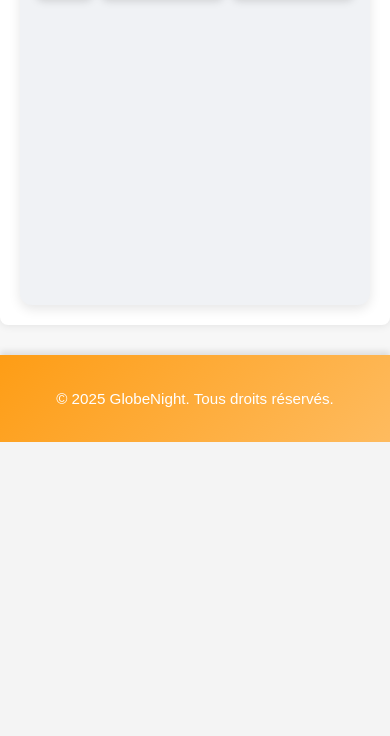
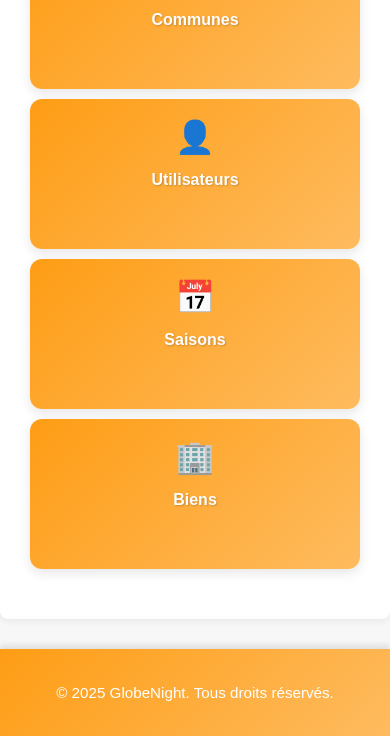
Before and after one commit to Gu1LLaumeR0UY3R/Goodnight, a PHP site: page /app/Views/admin/index.php in a window 390 px wide. Shown: the part 643-1379 px from the top of the page. Before the commit the page ends 1085 px from the top, so only its background shows below. Run offline with PHP 8.4, Linux system fonts and the light colour scheme.

Commit message:
Pop up sur l'espace admin

```diff
--- a/app/Views/admin/index.php
+++ b/app/Views/admin/index.php
@@ -7,25 +7,66 @@
     <link rel="stylesheet" href="/css/style.css">
     <link rel="stylesheet" href="/css/grille.css">
     <link rel="stylesheet" href="/css/navbar.css">
+    <link rel="stylesheet" href="/css/admin-modal.css">
 </head>
 <body>
     <?php include __DIR__ . '/../layout/navbar.php'; ?>
 
     <main>
         <h2>Bienvenue sur le tableau de bord administrateur</h2>
-        <p>Utilisez le menu de navigation ci-dessus pour gérer les différentes entités de la plateforme.</p>
-        <div class="parent">
-            <div class="div1"><iframe src="/admin/typesBiens" frameborder="0"></iframe></div>
-            <div class="div2"><iframe src="/admin/roles" frameborder="0"></iframe></div>
-            <div class="div3"><iframe src="/admin/communes" frameborder="0"></iframe></div>
-            <div class="div4"><iframe src="/admin/users" frameborder="0"></iframe></div>
-            <div class="div5"><iframe src="/admin/saisons" frameborder="0"></iframe></div>
-            <div class="div6"><iframe src="/admin/biens" frameborder="0"></iframe></div>
+        <p>Cliquez sur une boîte pour gérer les différentes entités de la plateforme.</p>
+
+        <!-- Conteneur des boîtes cliquables -->
+        <div class="admin-boxes-container">
+            <!-- Gestion des Types de Biens -->
+            <div class="admin-box" data-iframe-url="/admin/typesBiens" data-title="Gestion des Types de Biens">
+                <span class="admin-box-icon">🏠</span>
+                <h3 class="admin-box-title">Types de Biens</h3>
+                <p class="admin-box-description">Gérer les types de biens disponibles</p>
+            </div>
+
+            <!-- Gestion des Rôles -->
+            <div class="admin-box" data-iframe-url="/admin/roles" data-title="Gestion des Rôles">
+                <span class="admin-box-icon">👥</span>
+                <h3 class="admin-box-title">Rôles</h3>
+                <p class="admin-box-description">Gérer les rôles utilisateur</p>
+            </div>
+
+            <!-- Gestion des Communes -->
+            <div class="admin-box" data-iframe-url="/admin/communes" data-title="Gestion des Communes">
+                <span class="admin-box-icon">🗺️</span>
+                <h3 class="admin-box-title">Communes</h3>
+                <p class="admin-box-description">Gérer les communes</p>
+            </div>
+
+            <!-- Gestion des Utilisateurs -->
+            <div class="admin-box" data-iframe-url="/admin/users" data-title="Gestion des Utilisateurs">
+                <span class="admin-box-icon">👤</span>
+                <h3 class="admin-box-title">Utilisateurs</h3>
+                <p class="admin-box-description">Gérer les utilisateurs</p>
+            </div>
+
+            <!-- Gestion des Saisons -->
+            <div class="admin-box" data-iframe-url="/admin/saisons" data-title="Gestion des Saisons">
+                <span class="admin-box-icon">📅</span>
+                <h3 class="admin-box-title">Saisons</h3>
+                <p class="admin-box-description">Gérer les saisons tarifaires</p>
+            </div>
+
+            <!-- Gestion des Biens -->
+            <div class="admin-box" data-iframe-url="/admin/biens" data-title="Gestion des Biens">
+                <span class="admin-box-icon">🏢</span>
+                <h3 class="admin-box-title">Biens</h3>
+                <p class="admin-box-description">Gérer tous les biens</p>
+            </div>
         </div>
     </main>
 
     <footer>
         <p>&copy; <?php echo date("Y"); ?> GlobeNight. Tous droits réservés.</p>
     </footer>
+
+    <!-- Script pour gérer les modales -->
+    <script src="/js/admin-modal.js"></script>
 </body>
 </html>
--- /dev/null
+++ b/public/css/admin-modal.css
@@ -0,0 +1,343 @@
+/* ========================================
+   ADMIN MODAL - Styles pour les boîtes et modales
+   ======================================== */
+
+/* Conteneur principal des boîtes */
+.admin-boxes-container {
+    display: grid;
+    grid-template-columns: repeat(auto-fit, minmax(280px, 1fr));
+    gap: 20px;
+    padding: 20px;
+    margin: 20px 0;
+}
+
+/* Style des boîtes cliquables */
+.admin-box {
+    background: linear-gradient(135deg, #FE9D15 0%, #FEBB5F 100%);
+    border-radius: 12px;
+    padding: 30px;
+    cursor: pointer;
+    transition: all 0.3s ease;
+    box-shadow: 0 4px 12px rgba(0, 0, 0, 0.1);
+    display: flex;
+    flex-direction: column;
+    align-items: center;
+    text-align: center;
+    color: white;
+    text-decoration: none;
+    min-height: 200px;
+    justify-content: center;
+}
+
+.admin-box:hover {
+    transform: translateY(-8px);
+    box-shadow: 0 8px 20px rgba(0, 0, 0, 0.2);
+    background: linear-gradient(135deg, #FE9D15 0%, #FE9D15 100%);
+}
+
+.admin-box:active {
+    transform: translateY(-4px);
+}
+
+/* Icône de la boîte */
+.admin-box-icon {
+    font-size: 3rem;
+    margin-bottom: 15px;
+    display: block;
+}
+
+/* Titre de la boîte */
+.admin-box-title {
+    font-size: 1.3rem;
+    font-weight: bold;
+    margin: 0;
+    color: white;
+    text-shadow: 1px 1px 2px rgba(0, 0, 0, 0.2);
+}
+
+/* Description de la boîte */
+.admin-box-description {
+    font-size: 0.9rem;
+    margin-top: 10px;
+    color: rgba(255, 255, 255, 0.9);
+    opacity: 0;
+    transition: opacity 0.3s ease;
+}
+
+.admin-box:hover .admin-box-description {
+    opacity: 1;
+}
+
+/* ========================================
+   MODAL - Styles pour la fenêtre modale
+   ======================================== */
+
+/* Overlay de la modale */
+.modal-overlay {
+    display: none;
+    position: fixed;
+    top: 0;
+    left: 0;
+    right: 0;
+    bottom: 0;
+    background-color: rgba(0, 0, 0, 0.5);
+    z-index: 1000;
+    animation: fadeIn 0.3s ease;
+    opacity: 0;
+    transition: opacity 0.3s ease;
+}
+
+.modal-overlay.active {
+    display: flex;
+    align-items: center;
+    justify-content: center;
+    opacity: 1;
+}
+
+/* Fenêtre modale - Augmentée en taille */
+.modal-window {
+    background-color: white;
+    border-radius: 12px;
+    box-shadow: 0 10px 40px rgba(0, 0, 0, 0.3);
+    width: 95%;
+    max-width: 1400px;
+    height: 90vh;
+    max-height: 90vh;
+    display: flex;
+    flex-direction: column;
+    animation: slideUp 0.3s ease;
+    z-index: 1001;
+    transform: scale(0.95);
+    transition: transform 0.3s ease;
+}
+
+.modal-overlay.active .modal-window {
+    transform: scale(1);
+}
+
+/* En-tête de la modale */
+.modal-header {
+    display: flex;
+    justify-content: space-between;
+    align-items: center;
+    padding: 20px;
+    border-bottom: 2px solid #f0f0f0;
+    background: linear-gradient(135deg, #FE9D15 0%, #FEBB5F 100%);
+    border-radius: 12px 12px 0 0;
+    color: white;
+    flex-shrink: 0;
+}
+
+.modal-title {
+    font-size: 1.5rem;
+    font-weight: bold;
+    margin: 0;
+    color: white;
+}
+
+/* Bouton de fermeture - Amélioré */
+.modal-close {
+    background: none;
+    border: none;
+    font-size: 2rem;
+    cursor: pointer;
+    color: white;
+    padding: 0;
+    width: 45px;
+    height: 45px;
+    display: flex;
+    align-items: center;
+    justify-content: center;
+    border-radius: 50%;
+    transition: all 0.3s ease;
+    flex-shrink: 0;
+    margin-left: 15px;
+}
+
+.modal-close:hover {
+    background-color: rgba(255, 255, 255, 0.2);
+    transform: rotate(90deg);
+}
+
+.modal-close:active {
+    transform: rotate(90deg) scale(0.95);
+}
+
+/* Corps de la modale */
+.modal-body {
+    flex: 1;
+    overflow: hidden;
+    padding: 0;
+    display: flex;
+    flex-direction: column;
+}
+
+/* Contenu de l'iframe dans la modale */
+.modal-content {
+    width: 100%;
+    height: 100%;
+    display: flex;
+    flex-direction: column;
+}
+
+.modal-iframe {
+    width: 100%;
+    height: 100%;
+    border: none;
+    display: block;
+}
+
+/* ========================================
+   ANIMATIONS
+   ======================================== */
+
+@keyframes fadeIn {
+    from {
+        opacity: 0;
+    }
+    to {
+        opacity: 1;
+    }
+}
+
+@keyframes slideUp {
+    from {
+        transform: translateY(50px) scale(0.95);
+        opacity: 0;
+    }
+    to {
+        transform: translateY(0) scale(1);
+        opacity: 1;
+    }
+}
+
+/* ========================================
+   RESPONSIVE DESIGN
+   ======================================== */
+
+@media (max-width: 1200px) {
+    .modal-window {
+        width: 95%;
+        max-width: 1200px;
+        height: 85vh;
+        max-height: 85vh;
+    }
+}
+
+@media (max-width: 768px) {
+    .admin-boxes-container {
+        grid-template-columns: 1fr;
+        gap: 15px;
+        padding: 15px;
+    }
+
+    .admin-box {
+        min-height: 150px;
+        padding: 20px;
+    }
+
+    .admin-box-icon {
+        font-size: 2.5rem;
+    }
+
+    .admin-box-title {
+        font-size: 1.1rem;
+    }
+
+    .modal-window {
+        width: 95%;
+        max-width: 95%;
+        height: 90vh;
+        max-height: 90vh;
+    }
+
+    .modal-header {
+        padding: 15px;
+    }
+
+    .modal-title {
+        font-size: 1.3rem;
+    }
+
+    .modal-close {
+        width: 40px;
+        height: 40px;
+        font-size: 1.8rem;
+        margin-left: 10px;
+    }
+
+    .modal-body {
+        padding: 0;
+    }
+}
+
+@media (max-width: 480px) {
+    .admin-boxes-container {
+        grid-template-columns: 1fr;
+        gap: 10px;
+        padding: 10px;
+    }
+
+    .admin-box {
+        min-height: 120px;
+        padding: 15px;
+    }
+
+    .admin-box-icon {
+        font-size: 2rem;
+    }
+
+    .admin-box-title {
+        font-size: 1rem;
+    }
+
+    .modal-window {
+        width: 98%;
+        max-width: 98%;
+        height: 95vh;
+        max-height: 95vh;
+    }
+
+    .modal-header {
+        padding: 10px;
+    }
+
+    .modal-title {
+        font-size: 1.1rem;
+    }
+
+    .modal-close {
+        width: 35px;
+        height: 35px;
+        font-size: 1.5rem;
+        margin-left: 5px;
+    }
+
+    .modal-body {
+        padding: 0;
+    }
+}
+
+/* ========================================
+   OPTIMISATIONS POUR LES PERFORMANCES
+   ======================================== */
+
+/* Utiliser will-change pour les animations */
+.modal-overlay {
+    will-change: opacity;
+}
+
+.modal-window {
+    will-change: transform;
+}
+
+/* Désactiver les animations sur les appareils avec préférence de mouvement réduit */
+@media (prefers-reduced-motion: reduce) {
+    .modal-overlay,
+    .modal-window,
+    .admin-box,
+    .modal-close {
+        animation: none !important;
+        transition: none !important;
+    }
+}
```
Also changed, not shown: public/js/admin-modal.js (added, +154 -0 lines).
